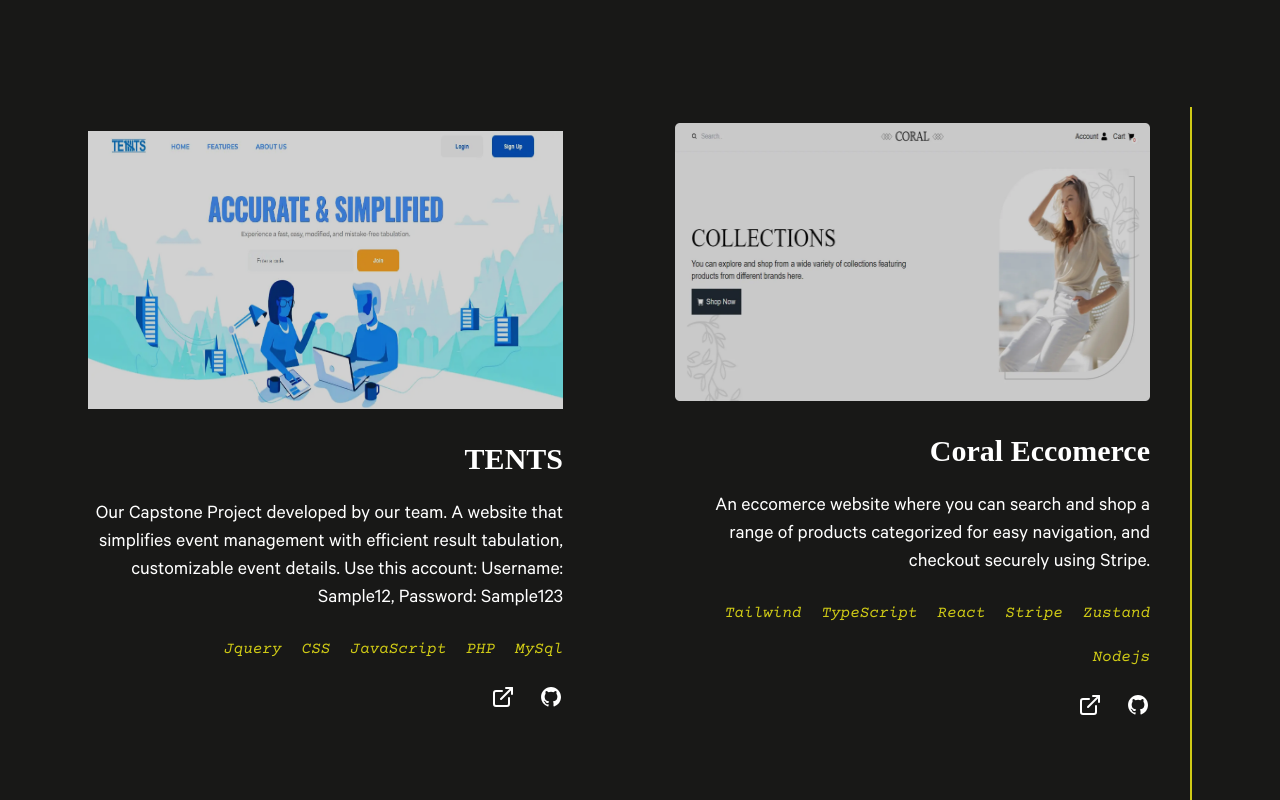
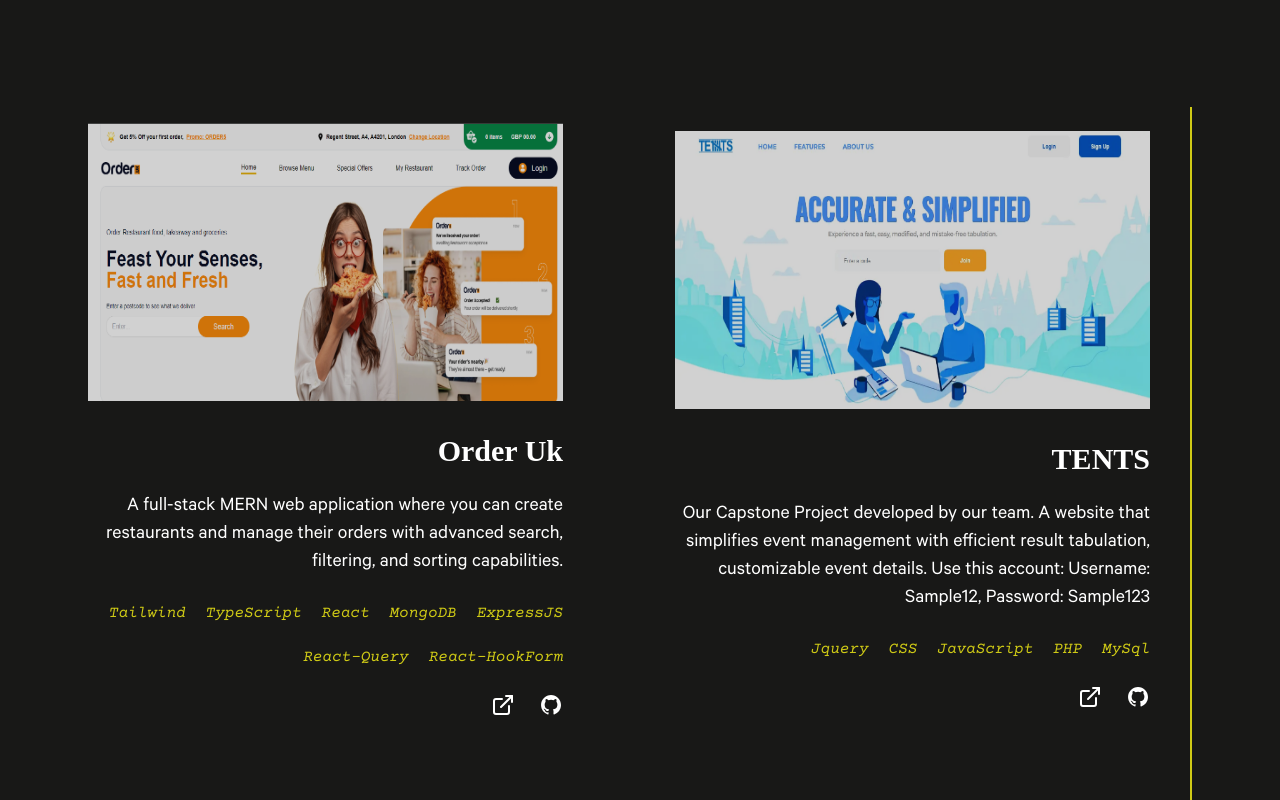
Before and after one commit to Ultred/portfolioV1, a React (Vite) app: page / in a window 1280 px wide. Shown: the part 2240-3040 px from the top of the page. Built offline with nearby package versions, Linux system fonts and the light colour scheme.

Commit message:
updateProject

```diff
--- a/src/data/allData.ts
+++ b/src/data/allData.ts
@@ -2,6 +2,27 @@
 export const projects = [
   {
     id: 1,
+    idName: "orderuk",
+    title: "Order Uk",
+    description:
+      "A full-stack MERN web application where you can create restaurants and manage their orders with advanced search, filtering, and sorting capabilities.",
+    technologies: [
+      "Tailwind",
+      "TypeScript",
+      "React",
+      "MongoDB",
+      "ExpressJS",
+      "React-Query",
+      "React-HookForm",
+    ],
+    links: {
+      external: "https://orderuk-mern.onrender.com/",
+      github: "#",
+    },
+    imagePath: "/picture/orderUk.png",
+  },
+  {
+    id: 2,
     idName: "tents",
     title: "TENTS",
     description: `Our Capstone Project developed by our team. A website that simplifies event management with efficient result tabulation, customizable event details.                         Use this account: Username: Sample12, Password: Sample123`,
@@ -13,7 +34,7 @@ export const projects = [
     imagePath: "/picture/tents.webp",
   },
   {
-    id: 2,
+    id: 3,
     idName: "coraleccomerce",
     title: "Coral Eccomerce",
     description:
@@ -33,7 +54,7 @@ export const projects = [
     imagePath: "/picture/Coral.webp",
   },
   {
-    id: 3,
+    id: 4,
     idName: "tastequest",
     title: "Taste Quest",
     description:
@@ -46,7 +67,7 @@ export const projects = [
     imagePath: "/picture/Taste Quest.webp",
   },
   {
-    id: 4,
+    id: 5,
     idName: "leftyclone",
     title: "Lefty Clone",
     description:
```
Also changed, not shown: public/picture/orderUk.png (added).
